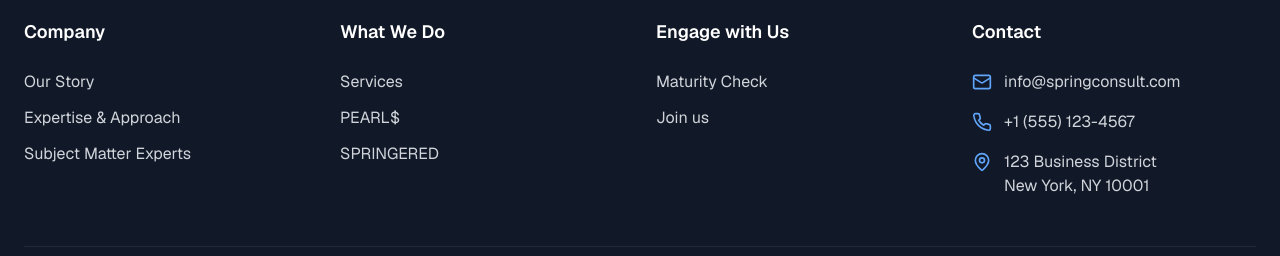
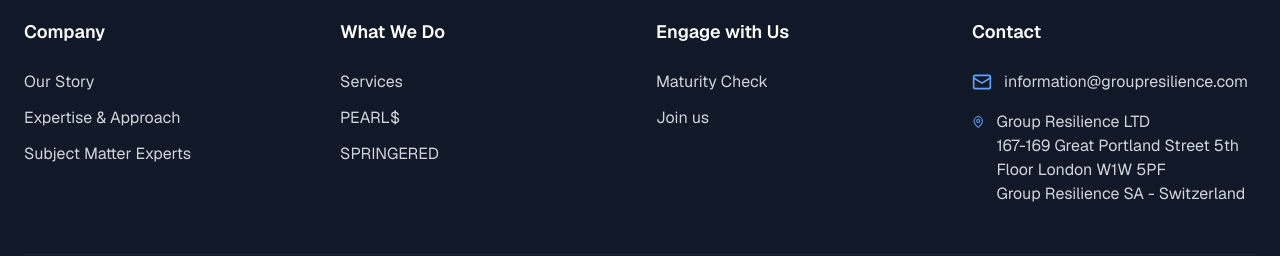
Before and after one commit to shakil-official/consulting, a Next.js app: page / in a window 1280 px wide. Shown: the part 8401-8657 px from the top of the page. Built offline with nearby package versions, Linux system fonts and the light colour scheme; no server answers.

Commit message:
fixed that

```diff
--- a/components/footer.tsx
+++ b/components/footer.tsx
@@ -100,19 +100,20 @@ export function Footer() {
                         <div className="space-y-4 text-gray-300">
                             <div className="flex items-center space-x-3">
                                 <Mail className="h-5 w-5 text-blue-400"/>
-                                <span>info@springconsult.com</span>
+                                <span>information@groupresilience.com</span>
                             </div>
-                            <div className="flex items-center space-x-3">
-                                <Phone className="h-5 w-5 text-blue-400"/>
-                                <span>+1 (555) 123-4567</span>
-                            </div>
+                            {/*<div className="flex items-center space-x-3">*/}
+                            {/*    <Phone className="h-5 w-5 text-blue-400"/>*/}
+                            {/*    <span>+1 (555) 123-4567</span>*/}
+                            {/*</div>*/}
                             <div className="flex items-start space-x-3">
                                 <MapPin className="h-5 w-5 text-blue-400 mt-0.5"/>
-                                <span>
-                  123 Business District
-                  <br/>
-                  New York, NY 10001
-                </span>
+                                <span>Group Resilience LTD
+                                <br/>
+                                    167-169 Great Portland Street 5th Floor London W1W 5PF
+                                <br/>
+                                    Group Resilience SA - Switzerland
+                                </span>
                             </div>
                         </div>
                     </div>
```
